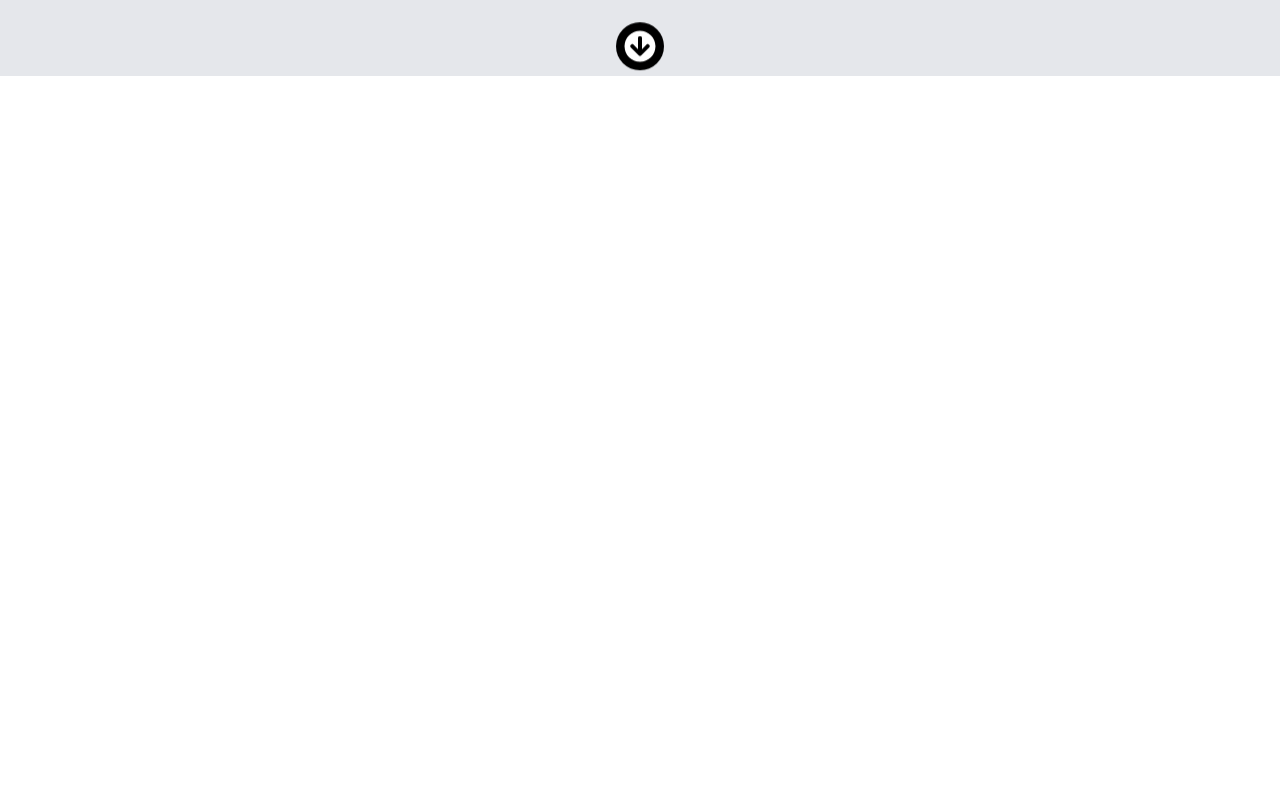
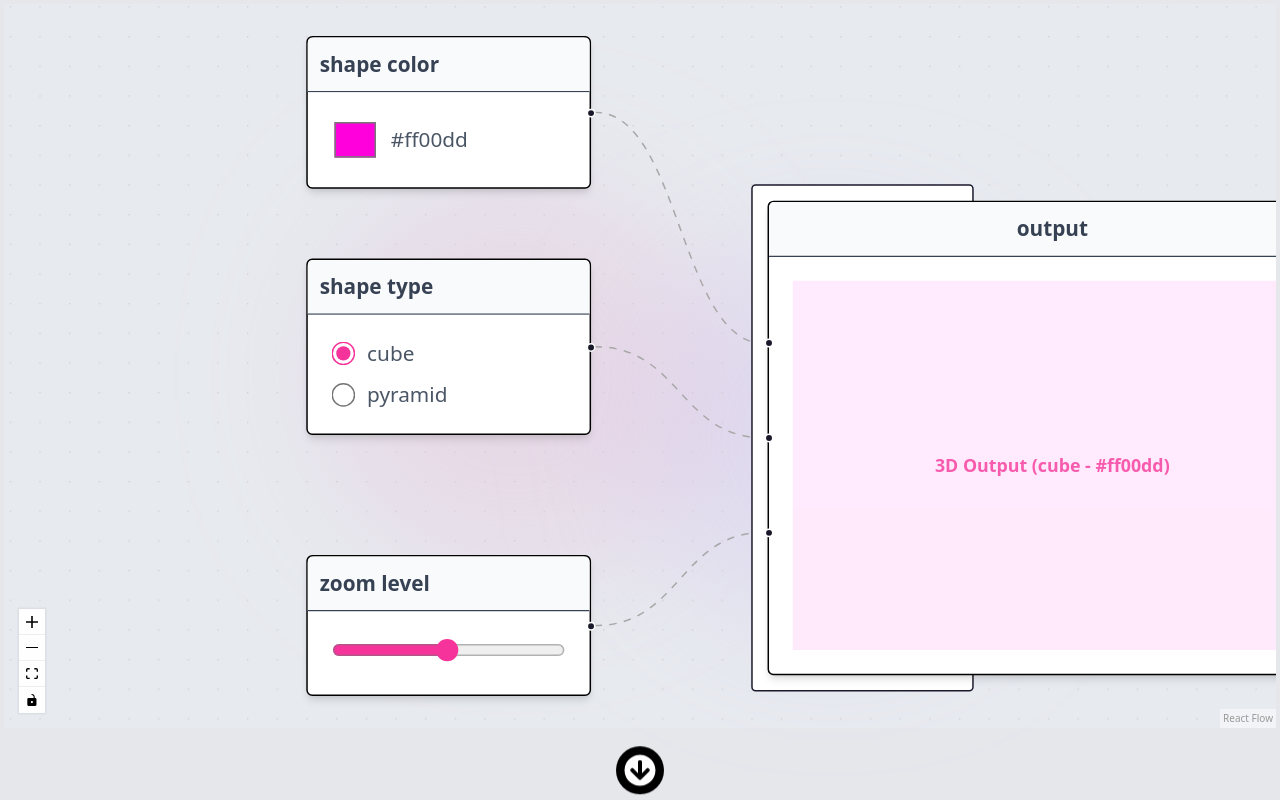
Before and after one commit to knkrn5/next, a Next.js app: page /resume in a window 1280 px wide. Built offline with nearby package versions, Linux system fonts and the light colour scheme.

Commit message:
feat: enhance resume layout and add custom nodes for color picker, shape type, zoom level, and output

```diff
--- a/app/resume/layout.tsx
+++ b/app/resume/layout.tsx
@@ -2,7 +2,7 @@ import PrintButton from "../_components/PrintButton";
 
 export default function ResumeLayout({ children }: { children: React.ReactNode }) {
     return (
-        <div className="flex flex-col p-1 bg-gray-200 text-black dark:bg-slate-800 dark:text-white">
+        <div className="w-screen h-screen flex flex-col p-1 bg-gray-200 text-black dark:bg-slate-800 dark:text-white">
             {children}
             <PrintButton />
         </div>
--- a/app/resume/page.tsx
+++ b/app/resume/page.tsx
@@ -14,38 +14,115 @@ import {
     Edge,
     addEdge,
     OnConnect,
+    Position,
+    Handle,
 } from '@xyflow/react';
 import '@xyflow/react/dist/style.css';
+
+// Custom Node for Color Picker
+const ColorPickerNode = ({ data }: any) => (
+    <div className="bg-white border rounded shadow-md w-48 font-sans">
+        <div className="bg-gray-50 p-2 border-b text-sm font-semibold text-gray-700 rounded-t">shape color</div>
+        <div className="p-4 flex items-center gap-2">
+            <input type="color" defaultValue={data.color || "#ff00dd"} className="w-8 h-8 cursor-pointer border-0 p-0" onChange={data.onChange} />
+            <span className="text-gray-600 text-sm">{data.color || "#ff00dd"}</span>
+        </div>
+        <Handle type="source" position={Position.Right} />
+    </div>
+);
+
+// Custom Node for Shape Type
+const ShapeTypeNode = ({ data }: any) => (
+    <div className="bg-white border rounded shadow-md w-48 font-sans">
+        <div className="bg-gray-50 p-2 border-b text-sm font-semibold text-gray-700 rounded-t">shape type</div>
+        <div className="p-4 flex flex-col gap-2">
+            <label className="flex items-center gap-2 text-sm text-gray-600 cursor-pointer">
+                <input type="radio" name="shape" value="cube" defaultChecked={data.shape === 'cube'} onChange={data.onChange} className="accent-pink-500 w-4 h-4" /> cube
+            </label>
+            <label className="flex items-center gap-2 text-sm text-gray-600 cursor-pointer">
+                <input type="radio" name="shape" value="pyramid" defaultChecked={data.shape === 'pyramid'} onChange={data.onChange} className="accent-pink-500 w-4 h-4" /> pyramid
+            </label>
+        </div>
+        <Handle type="source" position={Position.Right} />
+    </div>
+);
+
+// Custom Node for Zoom Level
+const ZoomLevelNode = ({ data }: any) => (
+    <div className="bg-white border rounded shadow-md w-48 font-sans">
+        <div className="bg-gray-50 p-2 border-b text-sm font-semibold text-gray-700 rounded-t">zoom level</div>
+        <div className="p-4">
+            <input type="range" min="1" max="100" defaultValue={data.zoom || 50} onChange={data.onChange} className="w-full accent-pink-500" />
+        </div>
+        <Handle type="source" position={Position.Right} />
+    </div>
+);
+
+// Custom Node for Output
+const OutputNode = ({ data }: any) => (
+    <div className="bg-white border rounded shadow-md w-96 h-80 font-sans flex flex-col relative">
+        <Handle type="target" position={Position.Left} id="color" style={{ top: '30%' }} />
+        <Handle type="target" position={Position.Left} id="shape" style={{ top: '50%' }} />
+        <Handle type="target" position={Position.Left} id="zoom" style={{ top: '70%' }} />
+        <div className="bg-gray-50 p-2 border-b text-sm font-semibold text-gray-700 rounded-t">output</div>
+        <div className="flex-1 p-4 flex items-center justify-center overflow-hidden relative">
+            {/* Using a placeholder for the actual 3D rendering to keep it simple */}
+            <div className="w-full h-full flex items-center justify-center text-pink-500 font-bold opacity-80"
+                style={{
+                    backgroundColor: 'rgba(255, 0, 221, 0.1)',
+                    transform: `scale(${data.zoom ? data.zoom / 50 : 1})`
+                }}>
+                3D Output ({data.shape || 'cube'} - {data.color || '#ff00dd'})
+            </div>
+        </div>
+    </div>
+);
+
+const nodeTypes = {
+    colorPicker: ColorPickerNode,
+    shapeType: ShapeTypeNode,
+    zoomLevel: ZoomLevelNode,
+    output: OutputNode,
+};
 
 export default function App() {
 
     const initialNodes: Node[] = [
         {
             id: 'n1',
-            position: { x: 0, y: 0 },
-            data: { label: 'Node 1' },
-            type: 'input',
+            type: 'colorPicker',
+            position: { x: 50, y: 50 },
+            data: { color: '#ff00dd' },
         },
         {
             id: 'n2',
-            position: { x: 100, y: 100 },
-            data: { label: 'Node 2' },
+            type: 'shapeType',
+            position: { x: 50, y: 200 },
+            data: { shape: 'cube' },
         },
+        {
+            id: 'n3',
+            type: 'zoomLevel',
+            position: { x: 50, y: 400 },
+            data: { zoom: 50 },
+        },
+        {
+            id: 'n4',
+            type: 'output',
+            position: { x: 350, y: 150 },
+            data: { color: '#ff00dd', shape: 'cube', zoom: 50 },
+        }
     ];
 
     const initialEdges: Edge[] = [
-        {
-            id: 'n1-n2',
-            source: 'n1',
-            target: 'n2',
-            label: 'connects with',
-        },
+        { id: 'e1-4', source: 'n1', target: 'n4', targetHandle: 'color', animated: true, style: { stroke: '#a8a8a8', strokeDasharray: '5,5' } },
+        { id: 'e2-4', source: 'n2', target: 'n4', targetHandle: 'shape', animated: true, style: { stroke: '#a8a8a8', strokeDasharray: '5,5' } },
+        { id: 'e3-4', source: 'n3', target: 'n4', targetHandle: 'zoom', animated: true, style: { stroke: '#a8a8a8', strokeDasharray: '5,5' } },
     ];
 
     const [nodes, setNodes] = useState<Node[]>(initialNodes);
     const [edges, setEdges] = useState<Edge[]>(initialEdges);
-    const [variant, setVariant] = useState<BackgroundVariant>('cross' as BackgroundVariant);
-
+    const [variant, setVariant] = useState<BackgroundVariant>(BackgroundVariant.Dots);
 
     const onNodesChange: OnNodesChange = useCallback(
         (changes) => setNodes((nodesSnapshot) => applyNodeChanges(changes, nodesSnapshot)),
@@ -62,15 +139,21 @@ export default function App() {
     );
 
     return (
-        <div className='w-full h-full'>
+        <div className='w-full h-full  relative bg-blue-50/20'>
+            {/* Adding the background gradient blob */}
+            <div className="absolute top-1/4 left-1/4 w-96 h-96 bg-pink-300 rounded-full mix-blend-multiply filter blur-3xl opacity-20 pointer-events-none"></div>
+            <div className="absolute top-1/3 left-1/2 w-96 h-96 bg-purple-300 rounded-full mix-blend-multiply filter blur-3xl opacity-20 pointer-events-none"></div>
+
             <ReactFlow
                 nodes={nodes}
                 edges={edges}
                 onNodesChange={onNodesChange}
                 onEdgesChange={onEdgesChange}
                 onConnect={onConnect}
+                nodeTypes={nodeTypes}
+                fitView
             >
-                <Background color="skyblue" variant={variant} />
+                <Background color="#ccc" gap={20} variant={variant} />
                 <Controls />
             </ReactFlow>
         </div>
```
